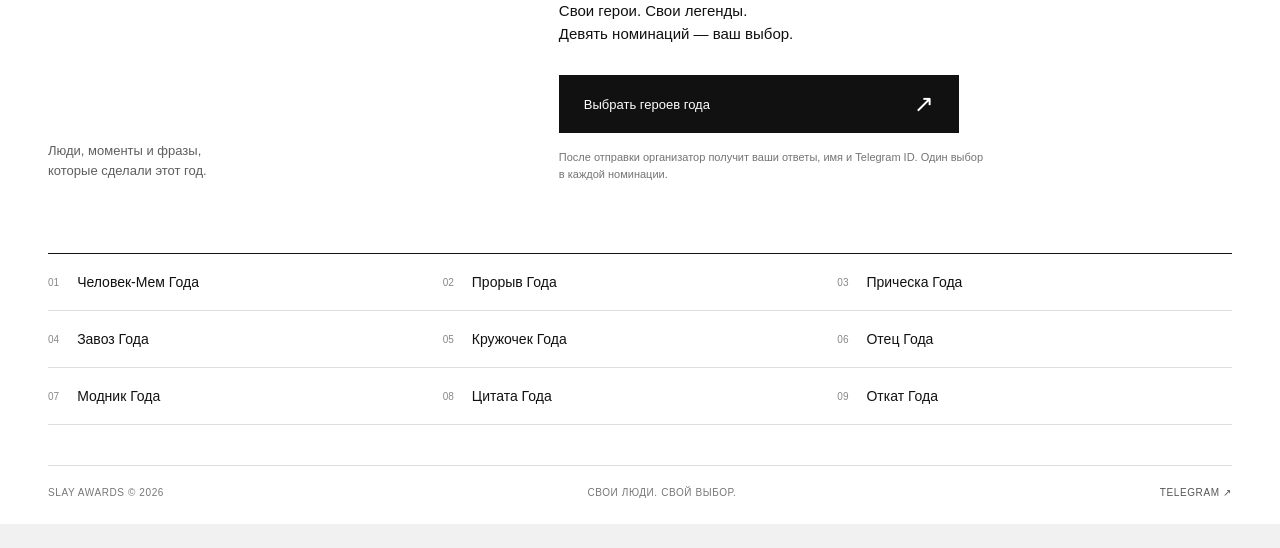
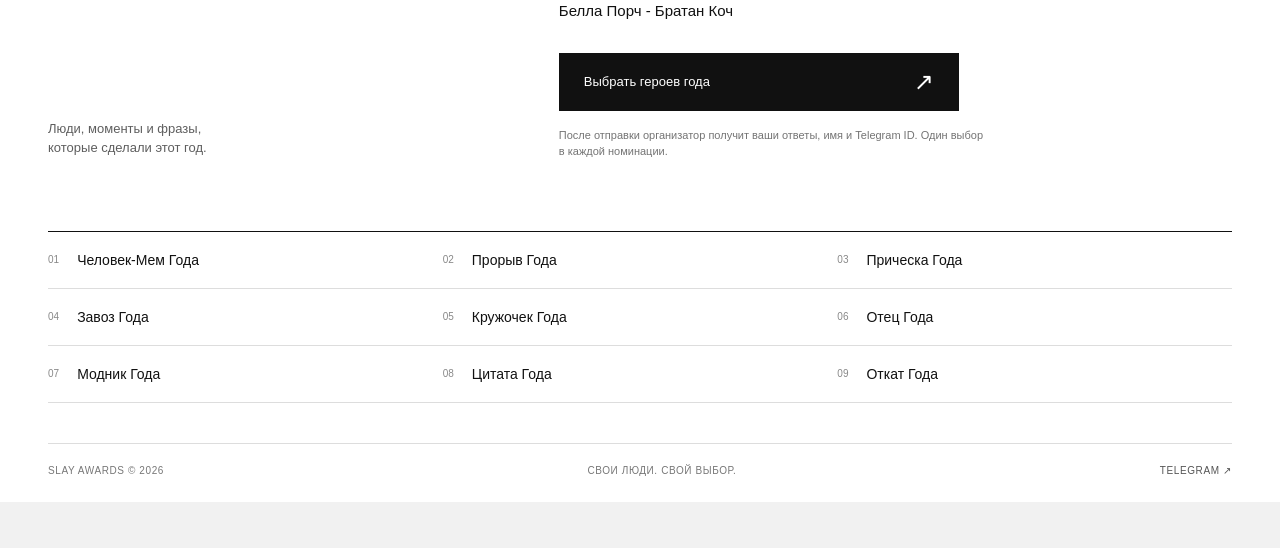
Before and after one commit to 8osmyorka-web/slay-awards-vote, a plain HTML site: page dist/index.html in a window 1280 px wide. Shown: the part 382-930 px from the top of the page. After the commit the page ends 908 px from the top, so only its background shows below. Drawn offline with Linux system fonts and the light colour scheme.

Commit message:
Update voting heading and subtitle

```diff
--- a/dist/app.js
+++ b/dist/app.js
@@ -11,7 +11,7 @@ function go(s){screen=s;render();window.scrollTo({top:0,behavior:'instant'})}
 function complete(){return questions.every((q,i)=>Number.isInteger(answers[i])&&answers[i]>=0&&answers[i]<q.options.length)}
 function render(){
  if(screen==='home'){
- app.innerHTML=`<section class="hero"><div class="hero-side"><span class="year">2026</span><p>Люди, моменты и фразы,<br>которые сделали этот год.</p></div><div><h1>Голос<br>года<span style="font-size:.45em;vertical-align:top">↗</span></h1><p class="intro">Свои герои. Свои легенды.<br>Девять номинаций — ваш выбор.</p><button class="primary" id="begin"><span>${answers.some(Number.isInteger)?'Продолжить голосование':'Выбрать героев года'}</span><span class="arrow">↗</span></button><p class="privacy">После отправки организатор получит ваши ответы, имя и Telegram ID. Один выбор в каждой номинации.</p></div></section><section class="directory" aria-label="Номинации">${questions.map((q,i)=>`<div class="tile"><span>${num(i+1)}</span><strong>${esc(q.text)}</strong></div>`).join('')}</section>`;
+ app.innerHTML=`<section class="hero"><div class="hero-side"><span class="year">2026</span><p>Люди, моменты и фразы,<br>которые сделали этот год.</p></div><div><h1>ГОЛОСО<wbr>ВАНИЕ</h1><p class="intro">Белла Порч - Братан Коч</p><button class="primary" id="begin"><span>${answers.some(Number.isInteger)?'Продолжить голосование':'Выбрать героев года'}</span><span class="arrow">↗</span></button><p class="privacy">После отправки организатор получит ваши ответы, имя и Telegram ID. Один выбор в каждой номинации.</p></div></section><section class="directory" aria-label="Номинации">${questions.map((q,i)=>`<div class="tile"><span>${num(i+1)}</span><strong>${esc(q.text)}</strong></div>`).join('')}</section>`;
  document.querySelector('#begin').onclick=()=>{index=answers.findIndex(a=>!Number.isInteger(a));if(index<0||index>=questions.length)index=0;go(complete()?'review':'vote')};
  }else if(screen==='vote'){
  const q=questions[index];
--- a/dist/index.html
+++ b/dist/index.html
@@ -1 +1 @@
-<!doctype html><html lang="ru"><head><meta charset="utf-8"><meta name="viewport" content="width=device-width,initial-scale=1,viewport-fit=cover"><meta name="theme-color" content="#ffffff"><meta name="description" content="Девять номинаций. Ваши герои года. Голосование SLAY."><title>SLAY — Голос года</title><link rel="stylesheet" href="style.css"><script src="https://telegram.org/js/telegram-web-app.js"></script><script src="app.js" defer></script></head><body><div class="page"><header><a class="brand" href="#" aria-label="На главную">SLAY<span>®</span></a><span class="edition">ЕЖЕГОДНАЯ ПРЕМИЯ<br>ВЫБОР СВОИХ / 2026</span><span class="status"><i></i> ГОЛОСОВАНИЕ ОТКРЫТО</span></header><main id="app" aria-live="polite"><p>Загружаем номинации…</p></main><footer><span>SLAY AWARDS © 2026</span><span>СВОИ ЛЮДИ. СВОЙ ВЫБОР.</span><a href="https://t.me/slay2026vote_bot">TELEGRAM ↗</a></footer></div><div id="toast" role="status"></div></body></html>
+<!doctype html><html lang="ru"><head><meta charset="utf-8"><meta name="viewport" content="width=device-width,initial-scale=1,viewport-fit=cover"><meta name="theme-color" content="#ffffff"><meta name="description" content="Девять номинаций. Ваши герои года. Голосование SLAY."><title>SLAY — ГОЛОСОВАНИЕ</title><link rel="stylesheet" href="style.css"><script src="https://telegram.org/js/telegram-web-app.js"></script><script src="app.js" defer></script></head><body><div class="page"><header><a class="brand" href="#" aria-label="На главную">SLAY<span>®</span></a><span class="edition">ЕЖЕГОДНАЯ ПРЕМИЯ<br>ВЫБОР СВОИХ / 2026</span><span class="status"><i></i> ГОЛОСОВАНИЕ ОТКРЫТО</span></header><main id="app" aria-live="polite"><p>Загружаем номинации…</p></main><footer><span>SLAY AWARDS © 2026</span><span>СВОИ ЛЮДИ. СВОЙ ВЫБОР.</span><a href="https://t.me/slay2026vote_bot">TELEGRAM ↗</a></footer></div><div id="toast" role="status"></div></body></html>
```
